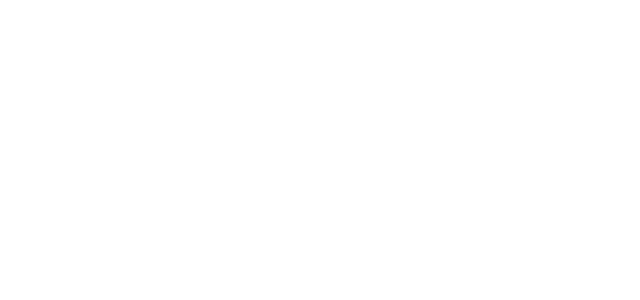
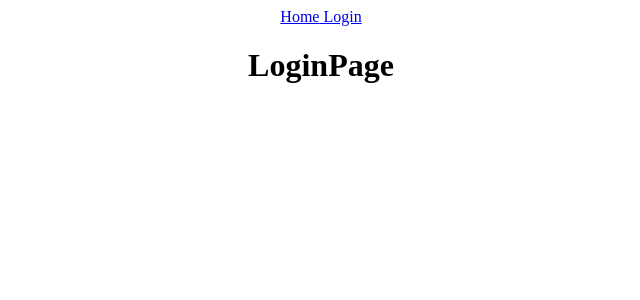
Before and after one commit to serenearyal/social-media-react, a React (Create React App) app: page /login in a window 1280 px wide. Shown: the top 300 px of the page, without its empty margins (319-959 px from the left). Built offline with nearby package versions, Linux system fonts and the light colour scheme.

Commit message:
pages Setup

```diff
--- a/src/App.tsx
+++ b/src/App.tsx
@@ -1,10 +1,20 @@
 import React from 'react';
 import './App.css';
+import {BrowserRouter as Router, Route, Routes} from 'react-router-dom'
+import {Main} from "./pages/main"
+import {Login} from "./pages/login"
+import {Navbar} from "./components/navbar"
 
 function App() {
   return (
     <div className="App">
-
+      <Router>
+        <Navbar/>
+        <Routes>
+          <Route path='/' element={<Main/>}/>
+          <Route path='/login' element={<Login/>}/>
+        </Routes>
+      </Router>
     </div>
   );
 }
--- /dev/null
+++ b/src/components/navbar.tsx
@@ -0,0 +1,10 @@
+import {Link} from 'react-router-dom'
+
+export const Navbar = () => {
+    return (
+        <div>
+            <Link to="/"> Home</Link>
+            <Link to="/login"> Login</Link>
+        </div>
+    )
+}
--- /dev/null
+++ b/src/pages/login.tsx
@@ -0,0 +1,7 @@
+export const Login = () => {
+    return (
+        <div>
+            <h1>LoginPage</h1>
+        </div>
+    )
+}
--- /dev/null
+++ b/src/pages/main.tsx
@@ -0,0 +1,7 @@
+export const Main = () => {
+    return (
+        <div>
+            <h1>Main Page</h1>
+        </div>
+    )
+}
```
